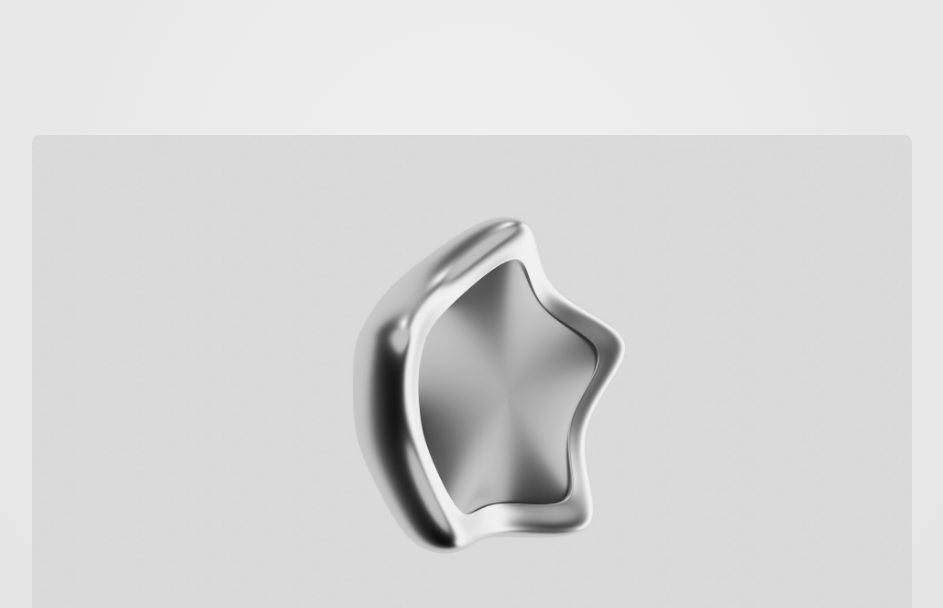
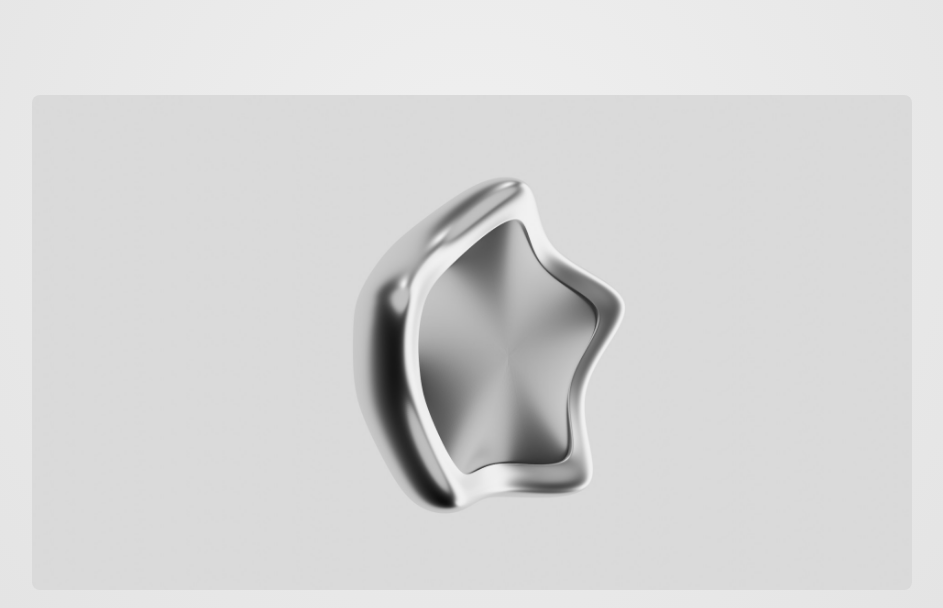
Before and after one commit to ItsSwizy/yappa.site, a plain HTML site: page index.html in a window 1280 px wide. Shown: the part 344-952 px from the top of the page, without its empty margins (168-1111 px from the left). Drawn offline with Linux system fonts and the light colour scheme.

Commit message:
Update styles.css

```diff
--- a/styles.css
+++ b/styles.css
@@ -208,7 +208,7 @@ nav {
 .device-image {
     max-width: 100%;
     height: auto;
-    margin-top: 120px;
+    margin-top: 80px;
     margin-bottom: 50px; /* 50px margin above product section */
     border-radius: 8px;
 }
```
